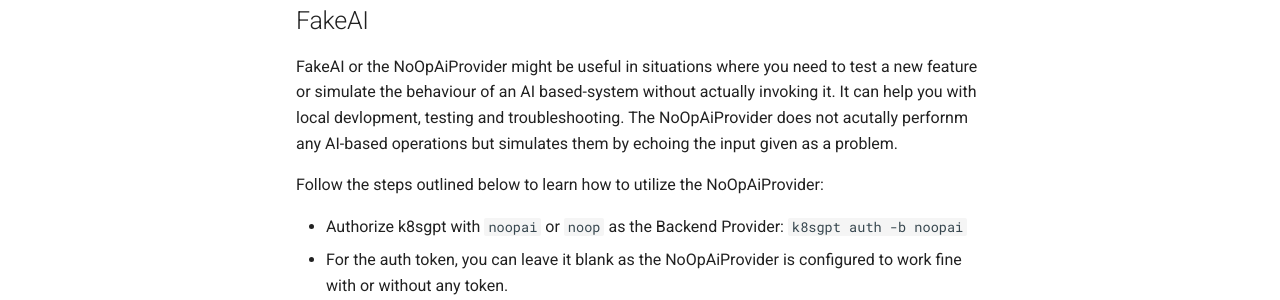
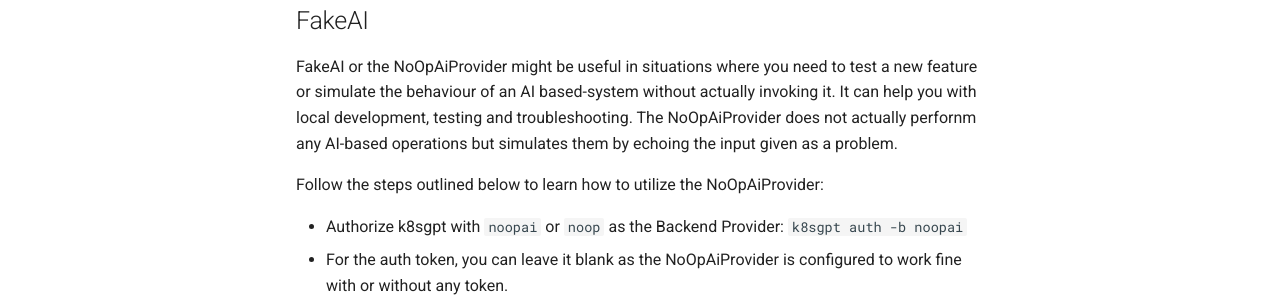
Before and after one commit to k8sgpt-ai/docs, an MkDocs documentation site: the page built from docs/reference/providers/backend.md, in a window 1280 px wide and 900 px high, scrolled down 1086 px. Shown: the part 466-766 px from the top of the window. Built offline with MkDocs 1.6.1 and Material for MkDocs 9.7.7, drawn with Linux system fonts in a browser that asks for light colours; comment, search, counter and statistics services are not loaded.

Commit message:
fix: typos
Signed-off-by: Rakshit Gondwal <rakshitgondwal3@gmail.com>

```diff
--- a/docs/reference/providers/backend.md
+++ b/docs/reference/providers/backend.md
@@ -59,8 +59,8 @@ LocalAI is a local model, which is an OpenAI compatible API. It uses llama.cpp a
 
 ## FakeAI
 
-FakeAI or the NoOpAiProvider might be useful in situations where you need to test a new feature or simulate the behaviour of an AI based-system without actually invoking it. It can help you with local devlopment, testing and troubleshooting.
-The NoOpAiProvider does not acutally perfornm any AI-based operations but simulates them by echoing the input given as a problem.
+FakeAI or the NoOpAiProvider might be useful in situations where you need to test a new feature or simulate the behaviour of an AI based-system without actually invoking it. It can help you with local development, testing and troubleshooting.
+The NoOpAiProvider does not actually perfornm any AI-based operations but simulates them by echoing the input given as a problem.
 
 Follow the steps outlined below to learn how to utilize the NoOpAiProvider:
 
```
